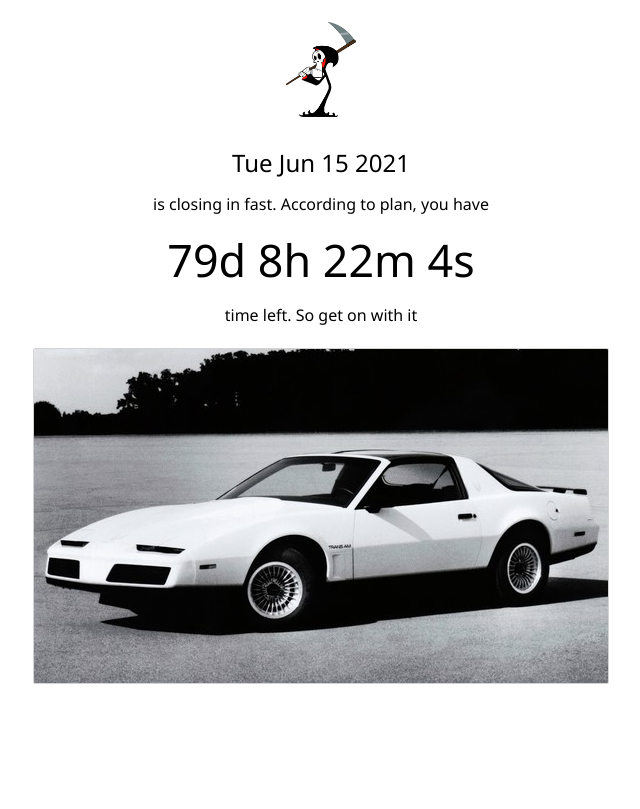
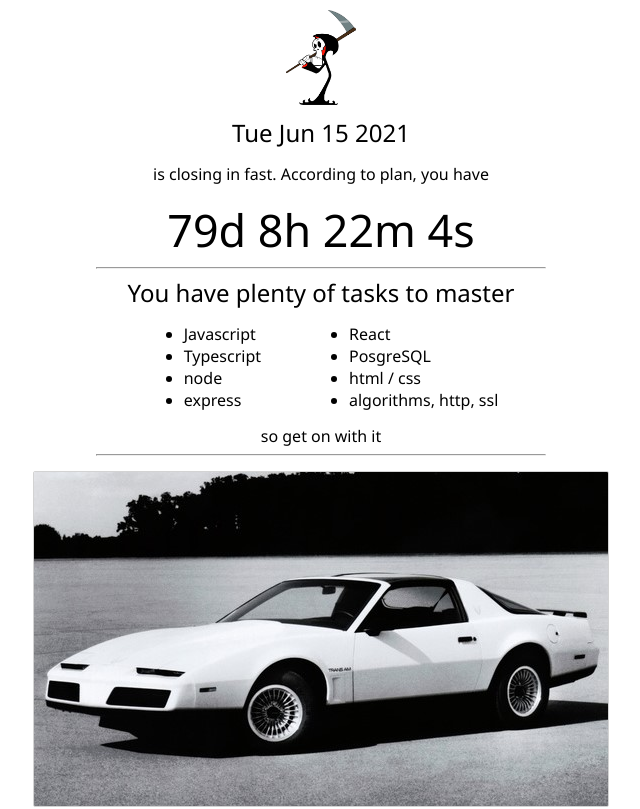
Before and after one commit to laszloekovacs/deadline, a plain HTML site: page index.html in a window 1280 px wide. Shown: the whole page, without its empty margins (319-959 px from the left). Drawn offline with Linux system fonts and the light colour scheme.

Commit message:
added tasks reminders

```diff
--- a/index.html
+++ b/index.html
@@ -15,7 +15,7 @@
 
         img[src="img/grim.jpg"] {
             max-width: 70px;
-            margin: 22px auto;
+            margin: 10px auto 4px;
         }
 
         img[src="img/transam.jpg"] {
@@ -28,15 +28,23 @@
         main {
             display: flex;
             flex-flow: column;
-
         }
 
-        p, h1, h2 {
+        p, h1, h2, ul {
             margin: 7px auto 7px auto;
         }
 
         h1 {
             font-size: 2.8em;
+        }
+
+        hr {
+            width: 450px;
+            margin: auto;
+        }
+
+        ul {
+            columns: 2;
         }
 
     </style>
@@ -48,10 +56,22 @@
         <h2 id="target">🕐</h2>
         <p>is closing in fast. According to plan, you have</p>
         <h1 id="timer">🕐</h1>
-        <p>time left. So get on with it</p>
+        <hr>
+        <h2>You have plenty of tasks to master</h2>
+        <ul>
+            <li>Javascript</li>
+            <li>Typescript</li>
+            <li>node</li>
+            <li>express</li>
+            <li>React</li>
+            <li>PosgreSQL</li>
+            <li>html / css</li>
+            <li>algorithms, http, ssl</li>
+        </ul>
+        <p>so get on with it</p>
+        <hr>
         <img src="img/transam.jpg">
     </main>
-
     <script>
 
         // the deadline
```
